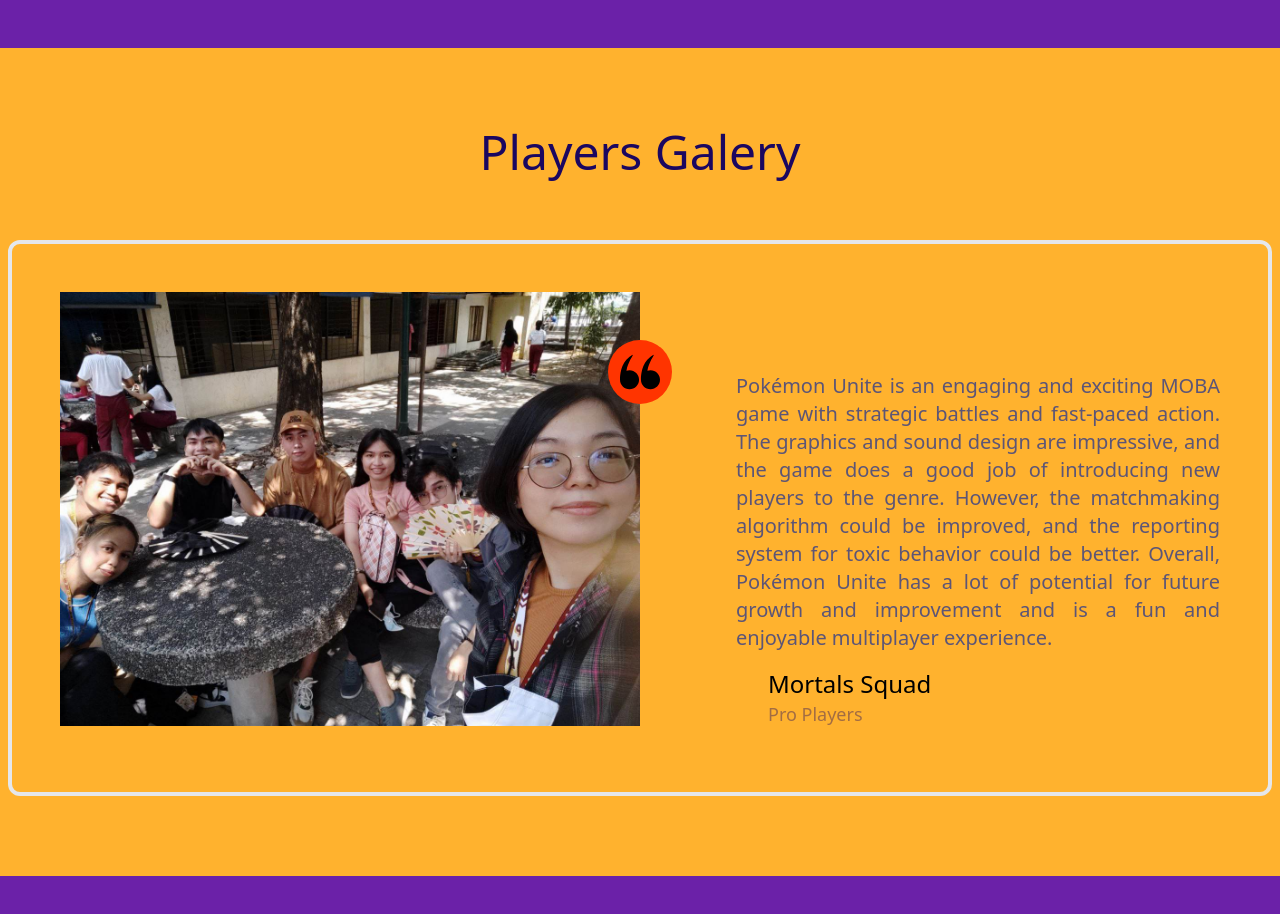
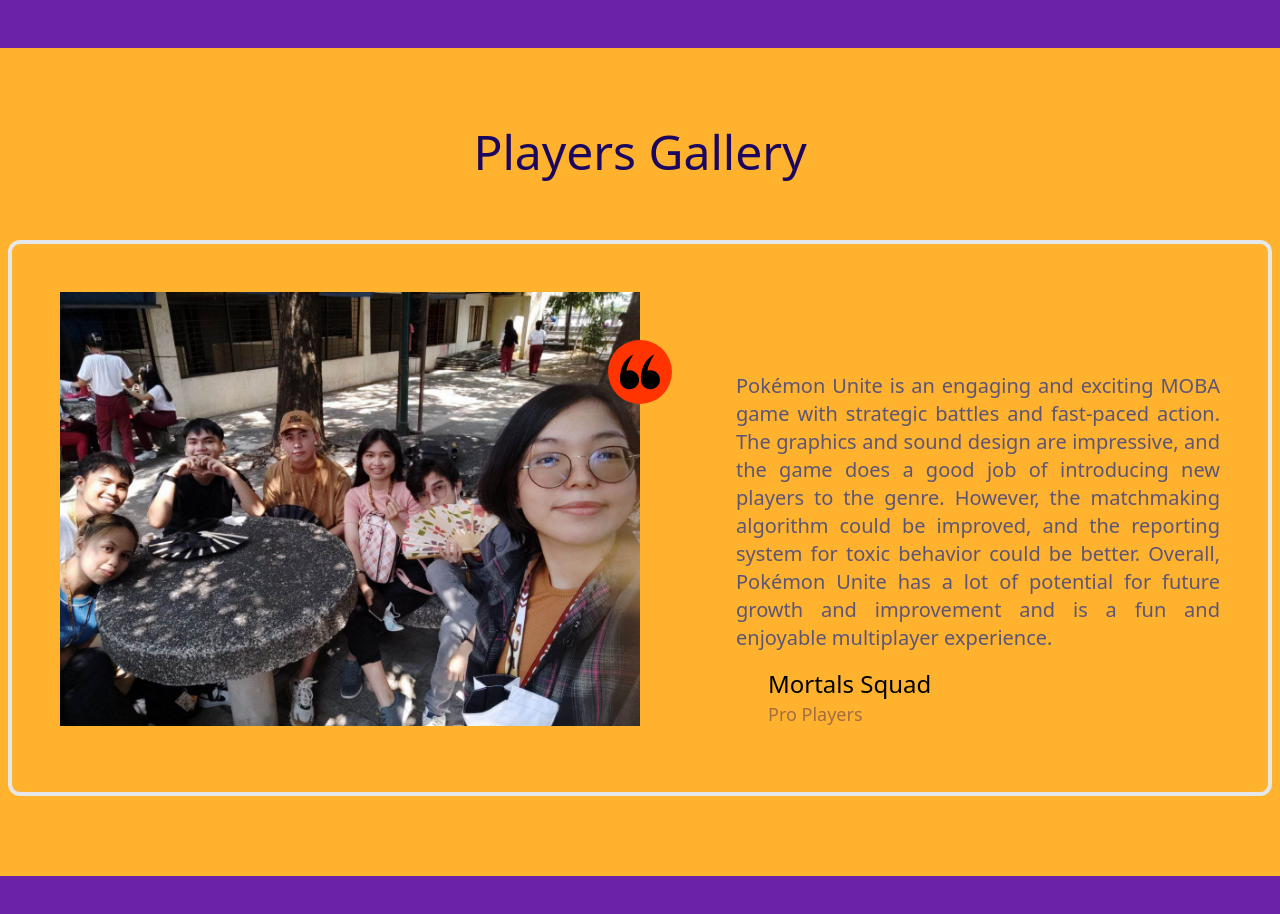
Before and after one commit to prince-bojji/pokemon-unite, a React (Vite) app: page / in a window 1280 px wide. Shown: the part 1940-2854 px from the top of the page. Built offline with nearby package versions, Linux system fonts and the light colour scheme.

Commit message:
Corrected the typo in spelling

```diff
--- a/src/components/Feedback.jsx
+++ b/src/components/Feedback.jsx
@@ -5,7 +5,7 @@ function Feedback() {
     <div class='bg-[#ffb22e]'>
       <section class='py-20 px-2' data-aos='zoom-in' id='feedback'>
         <header class='text-center mb-16'>
-          <h2 class='text-5xl text-[#1b0760]'>Players Galery</h2>
+          <h2 class='text-5xl text-[#1b0760]'>Players Gallery</h2>
         </header>
         <div class='mx-auto max-w-7xl'>
           <div class='rounded-xl border-4 p-12'>
```
